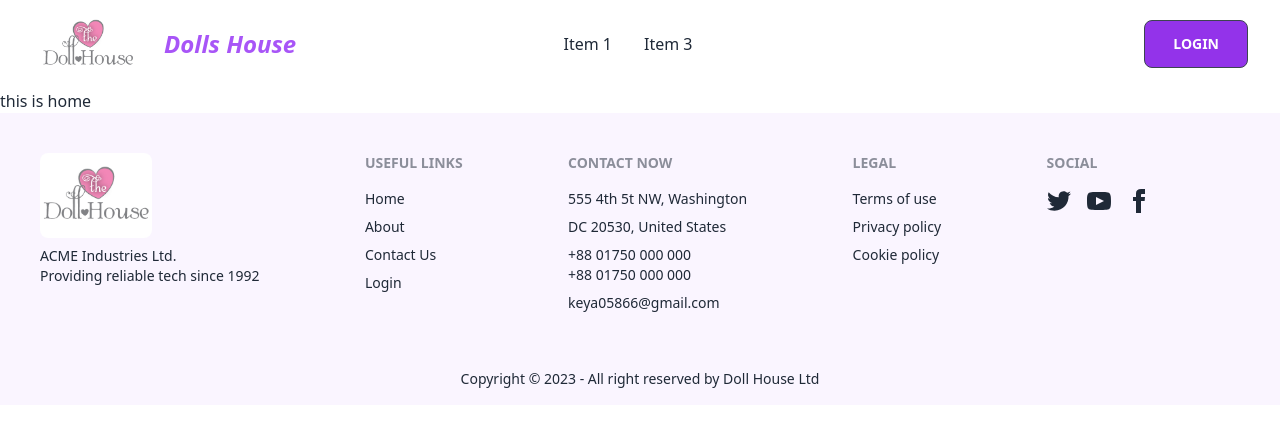
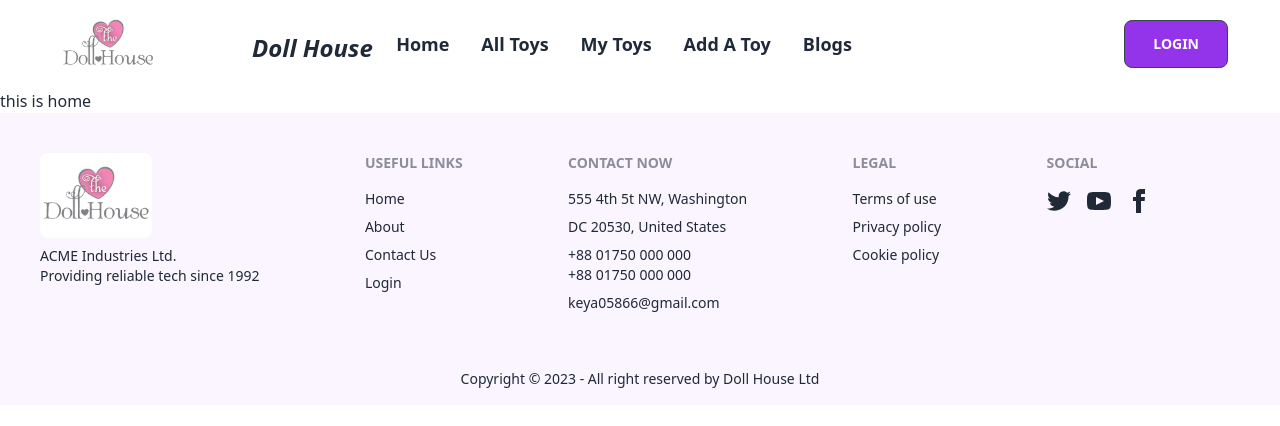
Before and after one commit to keyamoni05866/assignment-11-client, a React (Vite) app: page / in a window 1280 px wide. Shown: the top 426 px of the page. Built offline with nearby package versions, Linux system fonts and the light colour scheme.

Commit message:
navbar done

```diff
--- a/src/pages/Shared/Navbar/Navbar.jsx
+++ b/src/pages/Shared/Navbar/Navbar.jsx
@@ -2,31 +2,39 @@ import React from 'react';
 import logo from '../../../assets/doll.png'
 const Navbar = () => {
     return (
-        <div className="navbar ">
+        <div className="navbar ms-3 me-3 ">
   <div className="navbar-start">
     <div className="dropdown">
       <label tabIndex={0} className="btn btn-ghost lg:hidden">
         <svg xmlns="http://www.w3.org/2000/svg" className="h-5 w-5" fill="none" viewBox="0 0 24 24" stroke="currentColor"><path strokeLinecap="round" strokeLinejoin="round" strokeWidth="2" d="M4 6h16M4 12h8m-8 6h16" /></svg>
       </label>
       <ul tabIndex={0} className="menu menu-compact dropdown-content mt-3 p-2 shadow bg-base-100 rounded-box w-52">
-        <li><a>Item 1</a></li>
-        <li><a>Item 3</a></li>
+        <li><a>Home</a></li>
+        <li><a>All Toys</a></li>
+        <li><a>My Toys</a></li>
+        <li><a>Add A Toy</a></li>
+        <li><a>Blogs</a></li>
       </ul>
     </div>
 
-    <img src={logo} alt=""  className=' w-24 ms-8 me-3'/>
-    <h5 className='text-2xl ms-4 font-semibold italic text-purple-500'>Dolls House</h5>
-
+ <div className=' hidden lg:flex ms-10 space-x-24'>
+  <img src={logo} alt="" className='w-24' />
+  <h5 className='text-2xl mt-6  font-semibold italic'>Doll House</h5>
+ </div>
 
   </div>
   <div className="navbar-center hidden lg:flex">
-    <ul className="menu menu-horizontal px-1">
-      <li><a>Item 1</a></li>
 
-      <li><a>Item 3</a></li>
+
+    <ul className="menu menu-horizontal px-1 text-lg font-semibold">
+    <li><a>Home</a></li>
+        <li><a>All Toys</a></li>
+        <li><a>My Toys</a></li>
+        <li><a>Add A Toy</a></li>
+        <li><a>Blogs</a></li>
     </ul>
   </div>
-  <div className="navbar-end me-6">
+  <div className="navbar-end me-14">
     <a className="btn px-7 bg-purple-600">Login</a>
   </div>
 </div>
```
